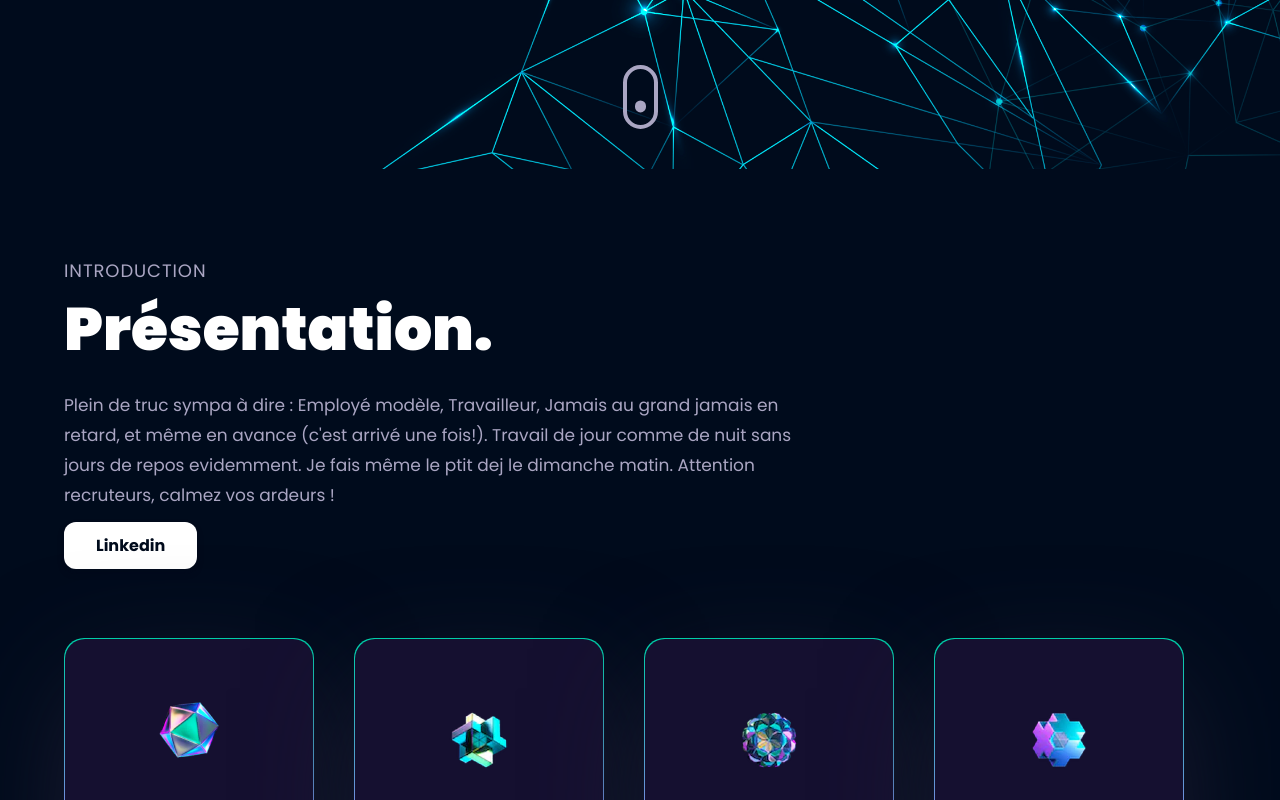
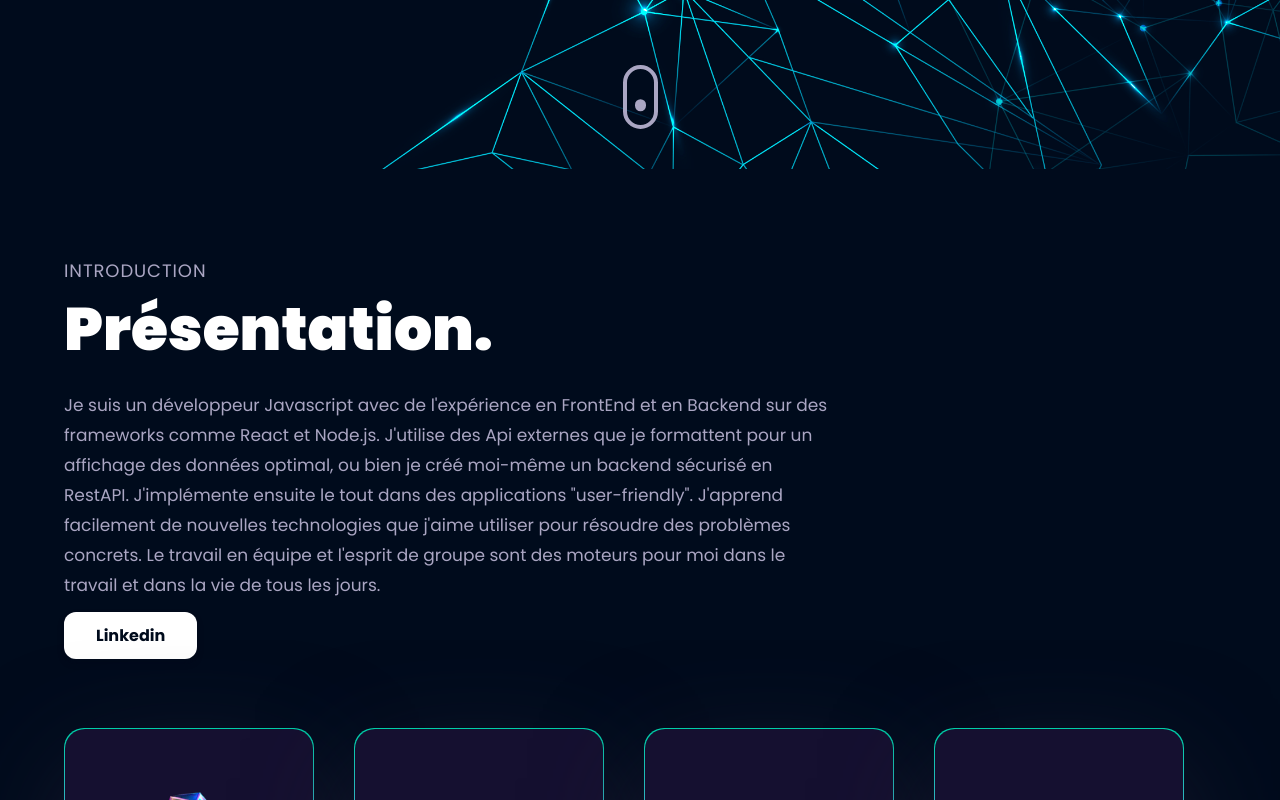
Before and after one commit to polzocr/3d_portfolio, a React (Vite) app: page / in a window 1280 px wide. Shown: the part 631-1431 px from the top of the page. Built offline with nearby package versions, Linux system fonts and the light colour scheme.

Commit message:
ajout présentation

```diff
--- a/src/components/About.jsx
+++ b/src/components/About.jsx
@@ -28,10 +28,11 @@ const About = () => {
       </motion.div>
 
       <motion.p variants={fadeIn("", "", 0.1, 1)} className='mt-4 text-secondary text-[17px] max-w-3xl leading-[30px]'>
-        Plein de truc sympa à dire :
-        Employé modèle, Travailleur, Jamais au grand jamais en retard, et même en avance (c'est arrivé une fois!). Travail de jour comme de nuit
-        sans jours de repos evidemment. Je fais même le ptit dej le dimanche matin.
-        Attention recruteurs, calmez vos ardeurs !
+        Je suis un développeur Javascript avec de l'expérience en FrontEnd et en Backend sur des frameworks comme React et Node.js.
+        J'utilise des Api externes que je formattent pour un affichage des données optimal, ou bien je créé moi-même un backend sécurisé en RestAPI.
+        J'implémente ensuite le tout dans des applications "user-friendly".
+        J'apprend facilement de nouvelles technologies que j'aime utiliser pour résoudre des problèmes concrets.
+        Le travail en équipe et l'esprit de groupe sont des moteurs pour moi dans le travail et dans la vie de tous les jours.
       </motion.p>
       <motion.div variants={fadeIn("", "", 0.1, 1)} className=' mt-6'>
         <a href="https://www.linkedin.com/in/paul-w11" rel='noreferrer' target='_blank' className='bg-white py-3 px-8 rounded-xl outline-none w-fit text-primary font-bold shadow-md shadow-primary hover:bg-[#00E8EE]'>Linkedin</a>
```
